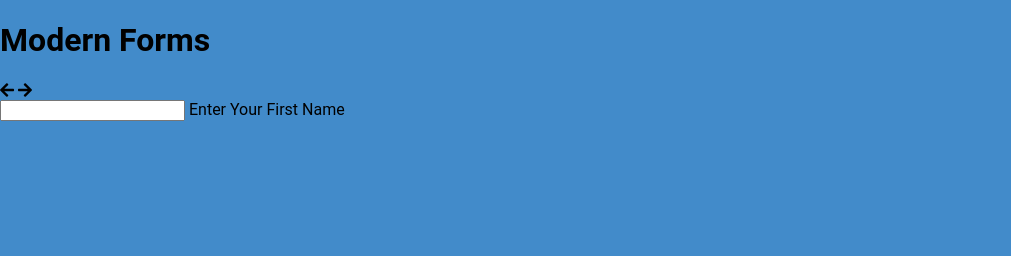
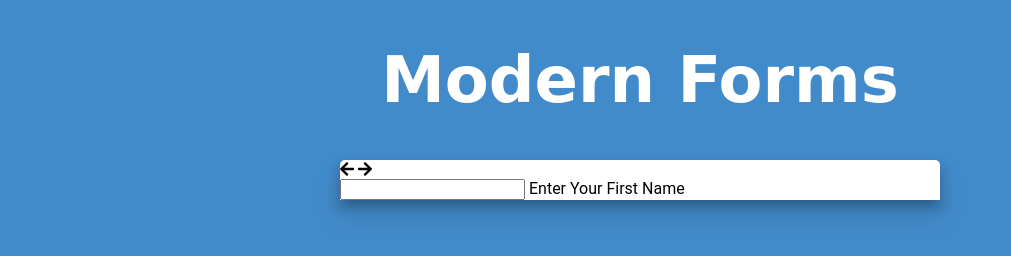
Before and after one commit to SeanSwan/Modern-Forms, a website: page index.html in a window 1280 px wide. Shown: the whole page, without its empty margins (0-1011 px from the left). Drawn offline with Linux system fonts and the light colour scheme.

Commit message:
File systems setup now adding main.scss styleing form box left off

```diff
--- a/scss/main.scss
+++ b/scss/main.scss
@@ -5,3 +5,29 @@ body {
   font-family: 'Roboto', sans-serif;
   margin: 0;
 }
+
+h1.logo {
+  color: #fff;
+  font-family: 'Pacifico', cursive;
+  font-size: 4rem;
+}
+
+#container {
+  height: 100vh;
+  display: flex;
+  flex-direction: column;
+  justify-content: top;
+  align-items: center;
+}
+
+#form-box {
+  background: #fff;
+  position: relative;
+  width: 600px;
+  border-top-right-radius: 5px;
+  border-top-left-radius: 5px;
+  box-shadow: 0 16px 24px 2px rgba(0, 0, 0, 0.1),
+  0 6px 10px 5px rgba(0, 0, 0, 0.1), 0 8px 10px -5px
+  rgba(0, 0, 0, 0.2);
+  transition: transform 0.1s ease-in-out;
+}
```
Also changed, not shown: css/main.css.
